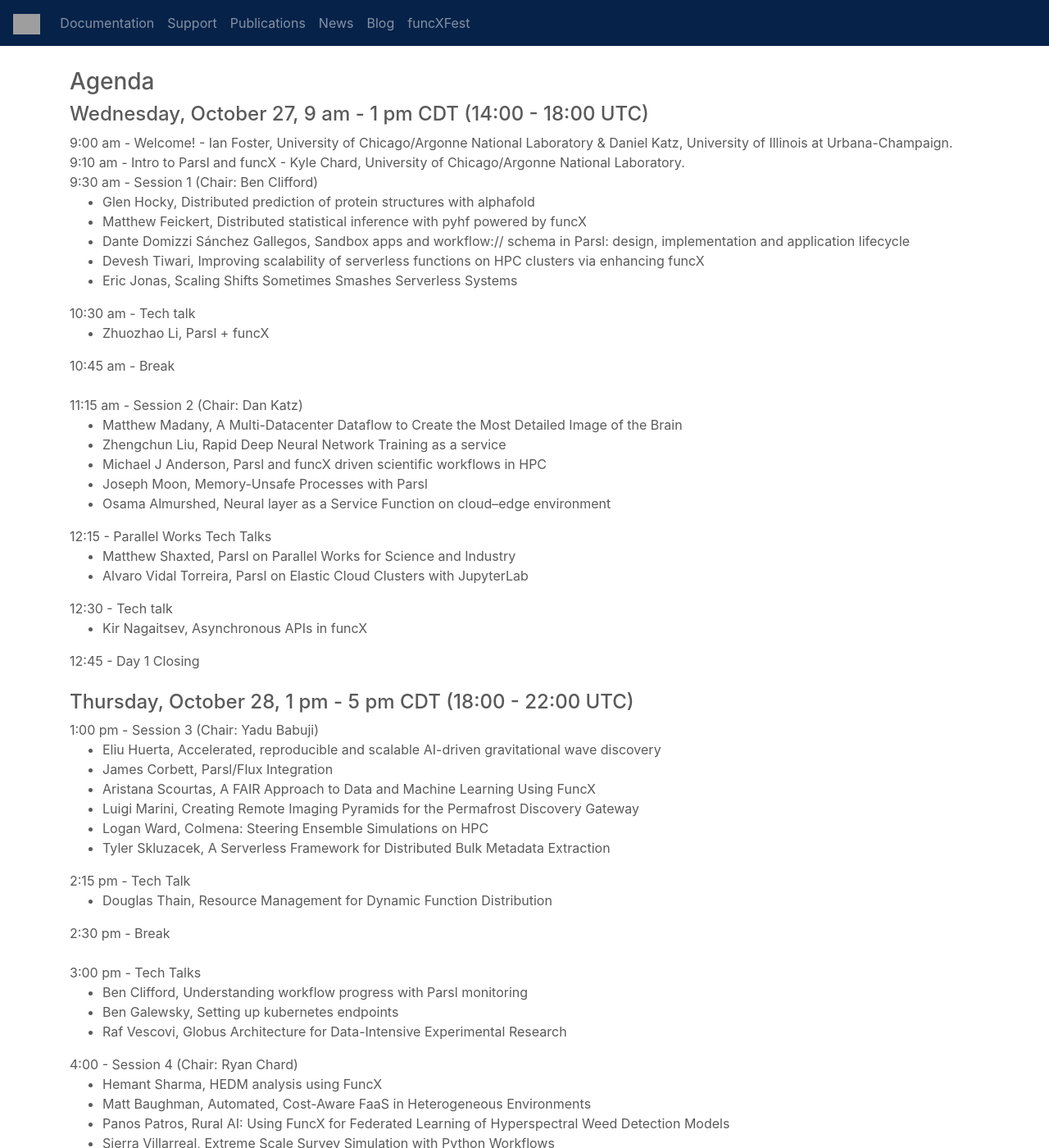
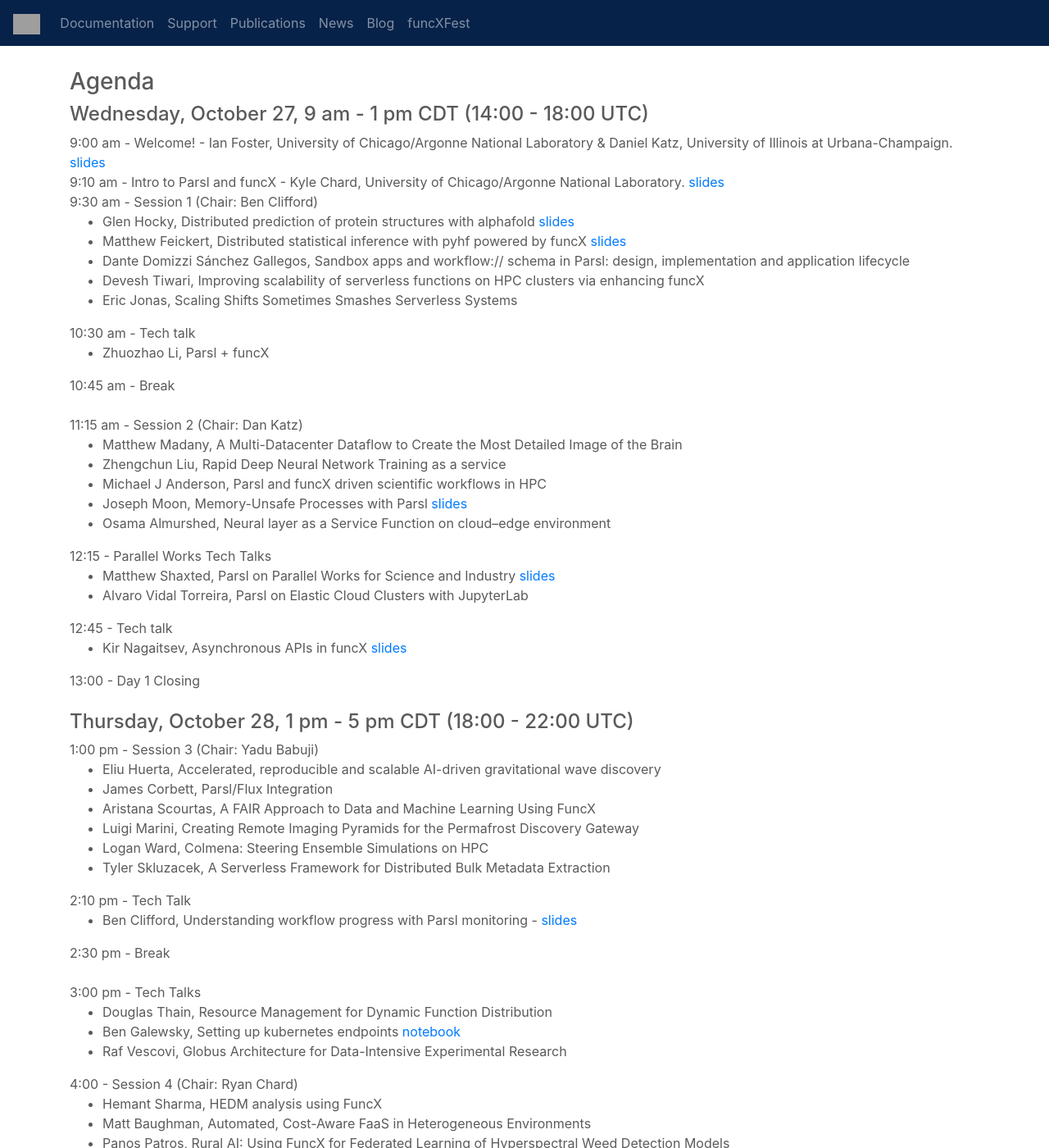
Before and after one commit to funcx-faas/funcx-faas.github.io, a Jekyll site: the page built from funcxfest2021.html, in a window 1280 px wide and 1400 px high, scrolled down 520 px. Shown: the whole window at 82% size. Built offline with Jekyll 4.4.1, drawn with Linux system fonts in a browser that asks for light colours; grey boxes are pictures that could not be loaded.

Commit message:
Update funcxfest2021.html

```diff
--- a/funcxfest2021.html
+++ b/funcxfest2021.html
@@ -33,13 +33,13 @@ redirect_from: "/funcx_meeting"
 
       <h4>Wednesday, October 27, 9 am - 1 pm CDT (14:00 - 18:00 UTC)</h4>
 
-      9:00 am - Welcome! - Ian Foster, University of Chicago/Argonne National Laboratory &amp; Daniel Katz, University of Illinois at Urbana-Champaign.  <br />
-      9:10 am - Intro to Parsl and funcX - Kyle Chard, University of Chicago/Argonne National Laboratory.  <br />
+      9:00 am - Welcome! - Ian Foster, University of Chicago/Argonne National Laboratory &amp; Daniel Katz, University of Illinois at Urbana-Champaign. <a href='parslfest2021-files/intro.pdf'>slides</a> <br />
+      9:10 am - Intro to Parsl and funcX - Kyle Chard, University of Chicago/Argonne National Laboratory. <a href='http://parsl-project.org/parslfest2021-files/intro.pdf'>slides</a> <br />
 
       9:30 am - Session 1 (Chair: Ben Clifford)
       <ul>
- 		<li>Glen Hocky, Distributed prediction of protein structures with alphafold </li>
-  		<li>Matthew Feickert, Distributed statistical inference with pyhf powered by funcX</li>
+ 		<li>Glen Hocky, Distributed prediction of protein structures with alphafold <a href='http://parsl-project.org/parslfest2021-files/hocky-alphafold.pdf'>slides</a></li>
+  		<li>Matthew Feickert, Distributed statistical inference with pyhf powered by funcX <a href='http://parsl-project.org/parslfest2021-files/feickert-pyhf.pdf'>slides</a></li>
 		<li>Dante Domizzi Sánchez Gallegos, Sandbox apps and workflow:// schema in Parsl: design, implementation and application lifecycle</li>
 		<li>Devesh Tiwari, Improving scalability of serverless functions on HPC clusters via enhancing funcX</li>
       	        <li>Eric Jonas, Scaling Shifts Sometimes Smashes Serverless Systems</li>
@@ -57,20 +57,20 @@ redirect_from: "/funcx_meeting"
         <li>Matthew Madany, A Multi-Datacenter Dataflow to Create the Most Detailed Image of the Brain</li>
 	<li>Zhengchun Liu, Rapid Deep Neural Network Training as a service</li>
 	<li>Michael J Anderson, Parsl and funcX driven scientific workflows in HPC</li>
-	<li>Joseph Moon, Memory-Unsafe Processes with Parsl</li>
+	<li>Joseph Moon, Memory-Unsafe Processes with Parsl <a href='http://parsl-project.org/parslfest2021-files/moon-memory-unsafe.pdf'>slides</a></li>
 	<li>Osama Almurshed, Neural layer as a Service Function on cloud–edge environment</li>
    </ul>
 
       12:15 - Parallel Works Tech Talks
 	    <ul>
-		<li>Matthew Shaxted, Parsl on Parallel Works for Science and Industry</li>
+		<li>Matthew Shaxted, Parsl on Parallel Works for Science and Industry <a href='http://parsl-project.org/parslfest2021-files/shaxted-pw.pdf'>slides</a></li>
 		<li>Alvaro Vidal Torreira, Parsl on Elastic Cloud Clusters with JupyterLab</li>
 	    </ul>
 
-      12:30 - Tech talk
-	    <ul><li>Kir Nagaitsev, Asynchronous APIs in funcX</li></ul>
+      12:45 - Tech talk
+	    <ul><li>Kir Nagaitsev, Asynchronous APIs in funcX <a href='http://parsl-project.org/parslfest2021-files/nagaitsev-async.pdf'>slides</a></li></ul>
 
-      12:45 - Day 1 Closing
+      13:00 - Day 1 Closing
 
      <br /><br />
 
@@ -86,17 +86,17 @@ redirect_from: "/funcx_meeting"
      	<li>Tyler Skluzacek, A Serverless Framework for Distributed Bulk Metadata Extraction</li>
      </ul>
 
-      2:15 pm - Tech Talk
+      2:10 pm - Tech Talk
 	    <ul>
-		    <li>Douglas Thain, Resource Management for Dynamic Function Distribution</li>
+		    <li>Ben Clifford, Understanding workflow progress with Parsl monitoring - <a href="https://docs.google.com/presentation/d/13bUyeEhSNcbr0jVtcexAl6L4cW16FOtuGsN8Wf84WoY/edit?usp=sharing">slides</a></li>
 	    </ul>
 
       2:30 pm - Break  <br /><br />
 
       3:00 pm - Tech Talks
       <ul>
-    	<li>Ben Clifford, Understanding workflow progress with Parsl monitoring</li>
-	<li>Ben Galewsky, Setting up kubernetes endpoints</li>
+    	<li>Douglas Thain, Resource Management for Dynamic Function Distribution</li>
+	<li>Ben Galewsky, Setting up kubernetes endpoints <a href='https://github.com/BenGalewsky/funcxfest2021'>notebook</a></li>
 	<li>Raf Vescovi, Globus Architecture for Data-Intensive Experimental Research</li>
      </ul>
 
```
Lines whose indentation alone changed are shown as unchanged.
